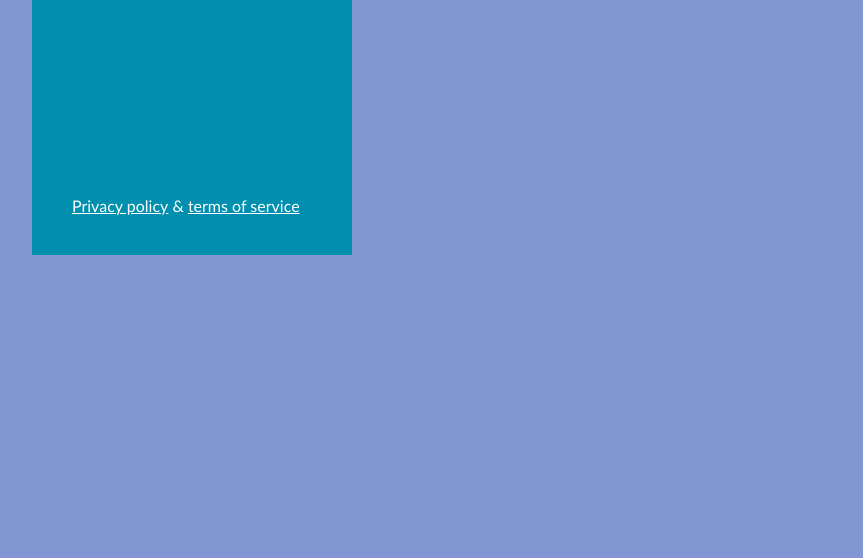
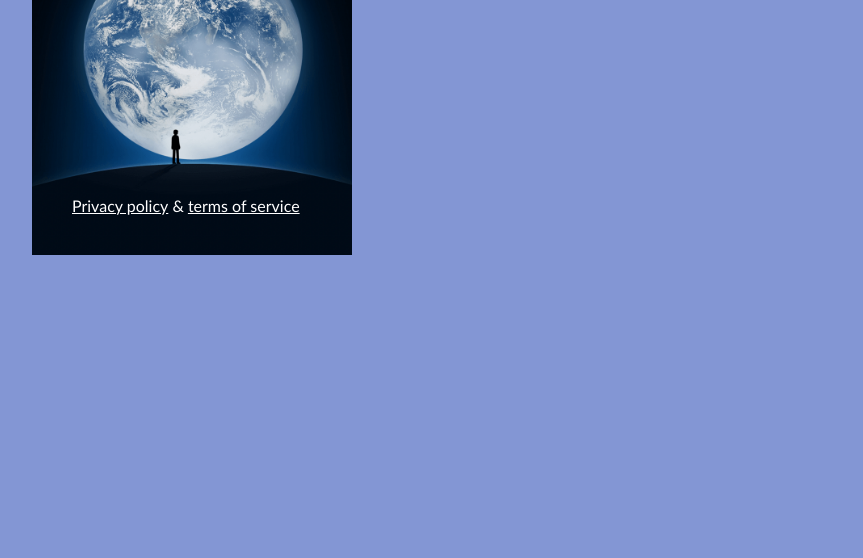
Before and after one commit to mkrivickas/sign-up, a website: page index.html in a window 1280 px wide. Shown: the part 242-800 px from the top of the page, without its empty margins (208-1071 px from the left). Drawn offline with Linux system fonts and the light colour scheme.

Commit message:
Left column background image

```diff
--- a/css/main.css
+++ b/css/main.css
@@ -23,7 +23,11 @@ body {
     float: left;
     padding: 40px;
     background-color: #008fae;
-    color: white;
+    background-image: url(../img/moon.png);
+    background-size: cover;
+    background-position: center;
+    background-repeat: no-repeat;
+    color: #fff;
 }
 
 .main-title {
--- a/index.html
+++ b/index.html
@@ -39,7 +39,7 @@
                 <h2 class="main-title">Sign Up</h2>
                 <footer class="bottom-links">
                     <a href="#" class="link">Privacy policy</a>
-                    &
+                    &amp;
                     <a href="#" class="link">terms of service</a>
                 </footer>
             </div>
```
Also changed, not shown: img/moon.png (added).
